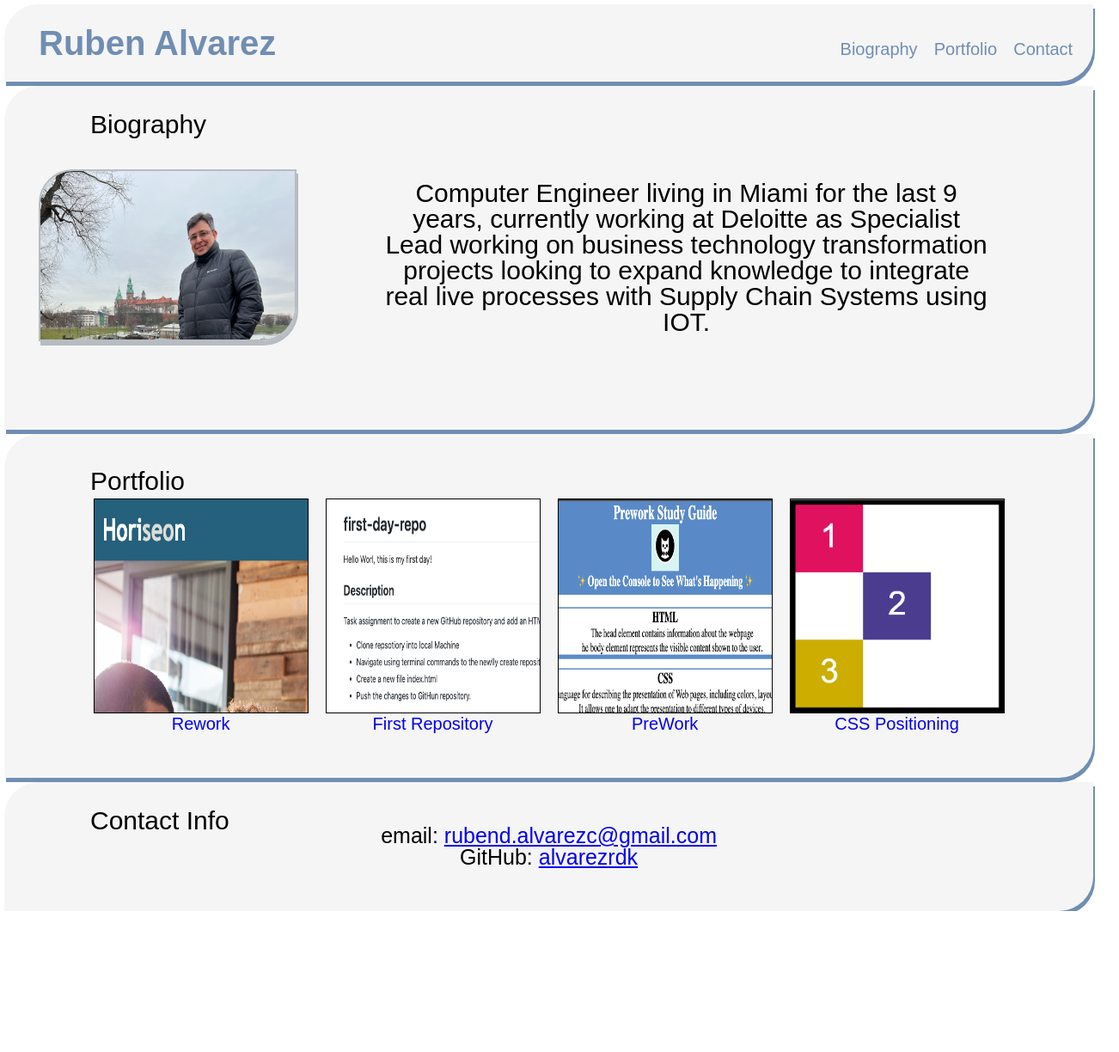
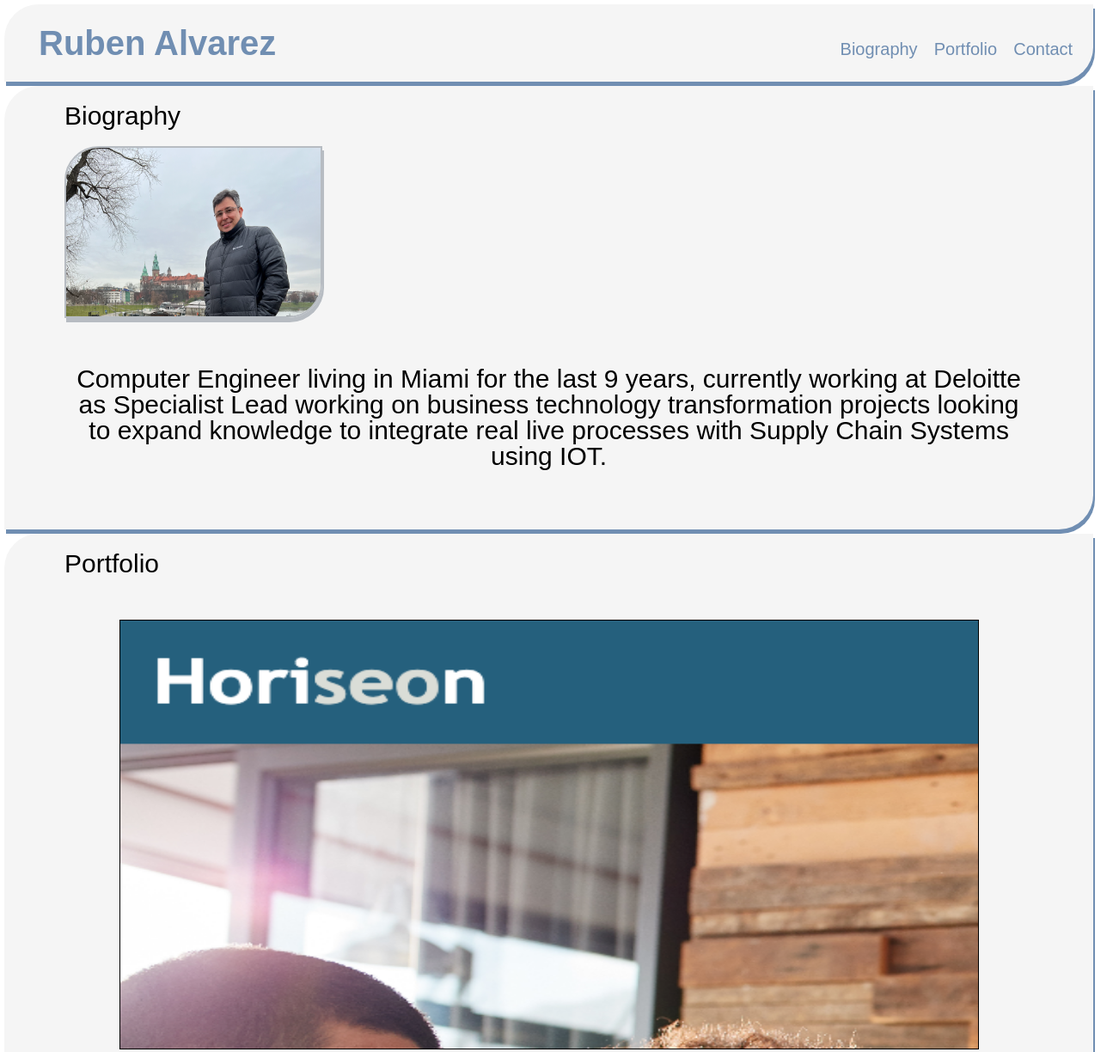
Before and after one commit to alvarezrdk/challenge_week2, a plain HTML site: page index.html in a window 1280 px wide. Shown: the top 1224 px of the page at 86% size, 1302 px wide, since content can reach past the window. Before the commit the page ends 1060 px from the top, so only its background shows below. Drawn offline with Linux system fonts and the light colour scheme.

Commit message:
V1 Completed

```diff
--- a/assets/css/style.css
+++ b/assets/css/style.css
@@ -1,4 +1,4 @@
-
+/* General Defintions */
 .top, .bio, .portfolio, .contact {
     display: flex;
     position: relative;
@@ -13,13 +13,15 @@
     border-top-left-radius: 40px;
     border-bottom-right-radius: 40px;
     font-size: 40px;
+    flex-wrap: wrap;
 }
 
-.bio, .portfolio, .contact {
-    height: 400px;
-
+.bio {
+    height: auto;
+    min-height: 400px;
 }
 
+/* Definitions for Top Section */
 .top h1 {
     margin-left: 20px;
     color: rgb(112, 142, 178);
@@ -36,20 +38,27 @@
     text-align: right;
 }
 
+.top a:hover {
+    opacity: 0.5;
+}
 
-
-.bio a, #contact-tile {
-    position: absolute;
-    left: 100px;
-    top: 30px;
+/* Definitions for Biography section */
+#bio-tile {
+    display: flex;
+    position: relative;
     text-shadow: none;
     font-size: 30px;
+    height: 50px;
+    width: 100%;
+    justify-content: left;
+    left: 50px;
 }
 
 .bio img {
+    position:relative;
     height: 200px;
     width: 300px;
-    margin-left: 20px;
+    left: 50px;
     margin-right: auto;
     Border: 2px solid rgb(183, 188, 194);
     box-shadow: 2px 5px rgb(183, 188, 194);
@@ -58,53 +67,92 @@
 }
 
 .bio p {
-    margin: 100px;
+    margin: 50px;
     text-align: center;
     font-size: 30px;
     text-shadow: none;
 }
 
+/* Defintions for Portfolio Section */
 .portfolio {
     justify-content: center;
     flex-wrap: wrap;
+    height: auto;
+    min-height: 1300px;
 }
 
 #portfolio-tile {
-    position: absolute;
-    left: 100px;
-    top: 40px;
+    display: flex;
+    position:relative;
+    left: 50px;
+    justify-content: left;
     font-size: 30px;
+    width: 100%;
+    height: 50px;
 }
 
-.portfolio-items {
-    height: 250px;
+.box1, .box2, .box3, .box4 {
+    height: 500px;
     width: 250px;
     padding: 0px;
     margin: 10px;
+    margin-top: 30px;
     text-align: center;
     border-style: solid;
     border-width: 1px;
     font-size: 20px;
-    justify-items: center;
-    text-decoration: none;
+    justify-content: center;
 }
 
-.portfolio-items img {
+.box1 {
+    width: 1000px;
+}
+
+.box3, .box4 {
+    width: 625px;
+}
+
+.box1 img, .box2 img, .box3 img, .box4 img {
     height: 100%;
     width: 100%;
 }
 
-.portfolio-items a {
+.box1 a, .box2 a, .box3 a, .box4 a {
     text-decoration: none;
+    color:rgb(112, 142, 178);
 }
 
+@media screen and (max-width: 1030px) {
+    .box1, .box2, .box3, .box4 {
+    width: 80%;
+    }
+}
+
+.box1:hover, .box2:hover, .box3:hover, .box4:hover {
+    opacity: 0.5;
+}
+
+/* Defintions for Contact Section */
 .contact {
     justify-content: center;
     flex-wrap: wrap;
     text-align: center;
-    height: 150px;
+    height: 200px;
 }
 
+#contact-tile {
+    display: flex;
+    position: relative;
+    text-shadow: none;
+    font-size: 30px;
+    height: 50px;
+    width: 100%;
+    justify-content: left;
+    left: 50px;
+}
 .contact-detail {
+    justify-items: center;
     font-size: 25px;
+    line-height: 40px;
+    text-decoration: none;
 }
--- a/index.html
+++ b/index.html
@@ -9,7 +9,7 @@
   </head>
 
   <body>
-    <header class="top">
+    <div class="top">
         <h1>Ruben Alvarez</h1>
         <nav>
           <ul>
@@ -18,57 +18,58 @@
             <a href="#contact-tile">Contact</a>
           </ul>
         </nav>
-    </header>
+    </div>
 
     <div class="bio">
+        <section id="bio-tile">
+          <a>Biography</a>
+        </section>
+
         <section>
-        <a id="bio-tile">Biography</a>
           <img class="ra_photo" width="200" height="200" src="./assets/images/ra_picture.png" alt="Ruben Alvarez Photo Profile" />
-      </section>
-      <section>
           <p> Computer Engineer living in Miami for the last 9 years, currently working at Deloitte as Specialist Lead working on business technology transformation projects looking to expand knowledge to integrate real live processes with Supply Chain Systems using IOT.
           </p>
         </section>
     </div>
 
     <div class="portfolio">
-        <section>
-          <a id="portfolio-tile">Portfolio</a>
-        </section>
+      <div id="portfolio-tile">
+        <a>Portfolio</a>
+      </div>
 
-        <div class="boxes">
-          <section class="portfolio-items">
+      <div>
+        <section class="box1">
           <a href="https://alvarezrdk.github.io/challenge_week1/"><img src="./assets/images/horiseon.png" alt="Horiseon">Rework</a>
         </section>
       </div>
 
-        <div class="boxes">
-          <section class="portfolio-items">
+      <div>
+        <section class="box2">
           <a href="https://alvarezrdk.github.io/first-day-repo/"><img src="./assets/images/first_repo.png" alt="First Repository">First Repository</a>
         </section>
       </div>
 
-        <div class="boxes">
-          <section class="portfolio-items">
+      <div>
+        <section class="box3">
           <a href="https://alvarezrdk.github.io/prework-study-guide"><img src="./assets/images/prework.png" alt="PreWork">PreWork</a>
         </section>
       </div>
 
-        <div class="boxes">
-          <section class="portfolio-items">
+      <div>
+        <section class="box4">
           <a href="./assets/portfolio/css_position/index.html"><img src="./assets/images/css_position.png" alt="CSS Positioning">CSS Positioning</a>
         </section>
       </div>
     </div>
 
     <div class="contact">
-        <section>
-          <a id="contact-tile">Contact Info</a>
+        <section id="contact-tile">
+          <a>Contact Info</a>
         </section>
 
         <section class="contact-detail">
-          <p>email:  <a href = "mailto:rubend.alvarezc@gmail.com">rubend.alvarezc@gmail.com</a></p>
-          <p>GitHub: <a href = "https://github.com/alvarezrdk">alvarezrdk</a></p>
+          <p>email:  <a href="mailto:rubend.alvarezc@gmail.com">rubend.alvarezc@gmail.com</a></p>
+          <p>GitHub: <a href="https://github.com/alvarezrdk">alvarezrdk</a></p>
         </section>
     </div>
 
```
Lines whose indentation alone changed are shown as unchanged.
